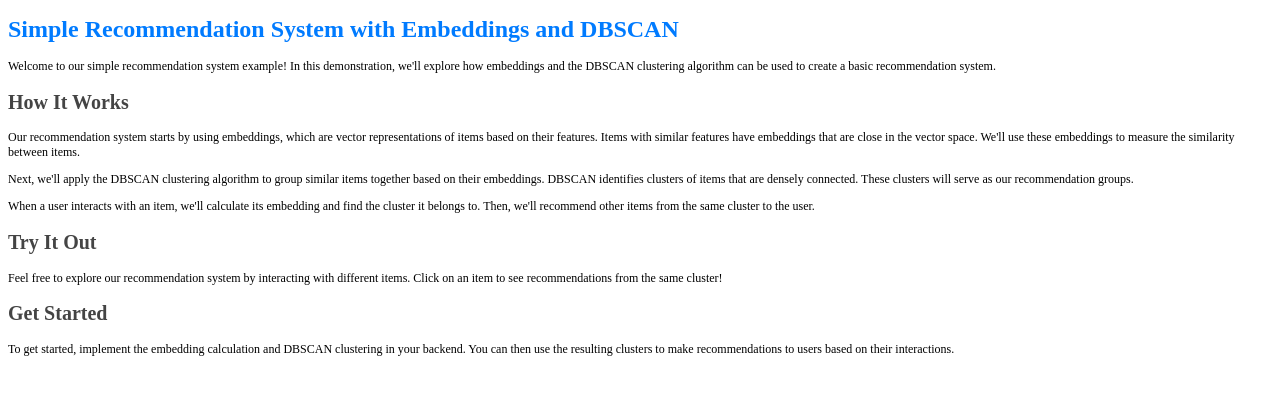
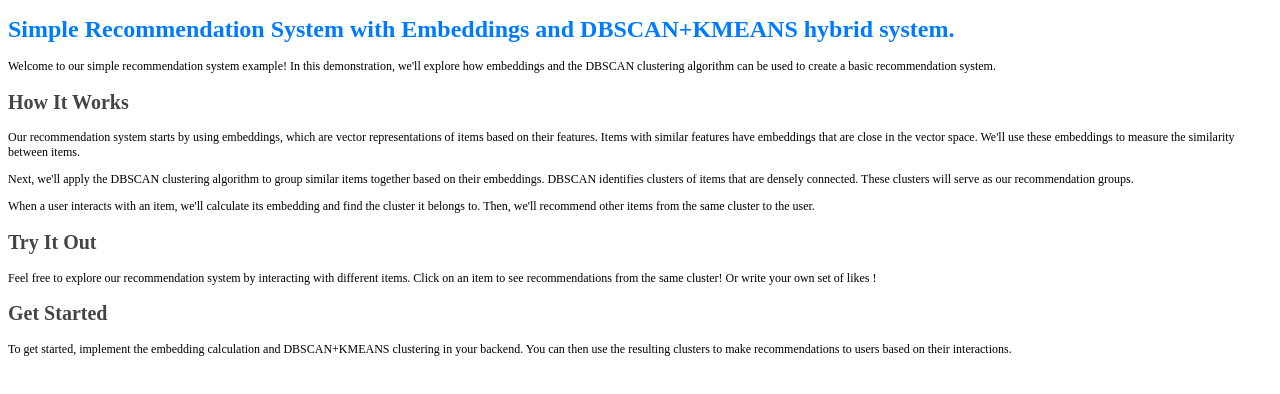
Before and after one commit to renzzo1904/recommend-demo, a plain HTML site: page page/intro.html in a window 1280 px wide. Drawn offline with Linux system fonts and the light colour scheme.

Commit message:
update ui ascpect

```diff
--- a/page/intro.html
+++ b/page/intro.html
@@ -6,7 +6,7 @@
     <title>Simple Recommendation System with DBSCAN</title>
 </head>
 <body>
-    <h1 style="color: #007bff; font-size: 24px;">Simple Recommendation System with Embeddings and DBSCAN</h1>
+    <h1 style="color: #007bff; font-size: 24px;">Simple Recommendation System with Embeddings and DBSCAN+KMEANS hybrid system.</h1>
 
     <p style="font-size: 12px;">
         Welcome to our simple recommendation system example! In this demonstration, we'll explore how embeddings and the DBSCAN clustering algorithm can be used to create a basic recommendation system.
@@ -25,12 +25,12 @@
 
     <h2 style="color: #444; font-size: 20px;">Try It Out</h2>
     <p style="font-size: 12px;">
-        Feel free to explore our recommendation system by interacting with different items. Click on an item to see recommendations from the same cluster!
+        Feel free to explore our recommendation system by interacting with different items. Click on an item to see recommendations from the same cluster! Or write your own set of likes !
     </p>
 
     <h2 style="color: #444; font-size: 20px;">Get Started</h2>
     <p style="font-size: 12px;">
-        To get started, implement the embedding calculation and DBSCAN clustering in your backend. You can then use the resulting clusters to make recommendations to users based on their interactions.
+        To get started, implement the embedding calculation and DBSCAN+KMEANS clustering in your backend. You can then use the resulting clusters to make recommendations to users based on their interactions.
     </p>
 </body>
 </html>
```
Also changed, not shown: image.png (added), 2 other files.
